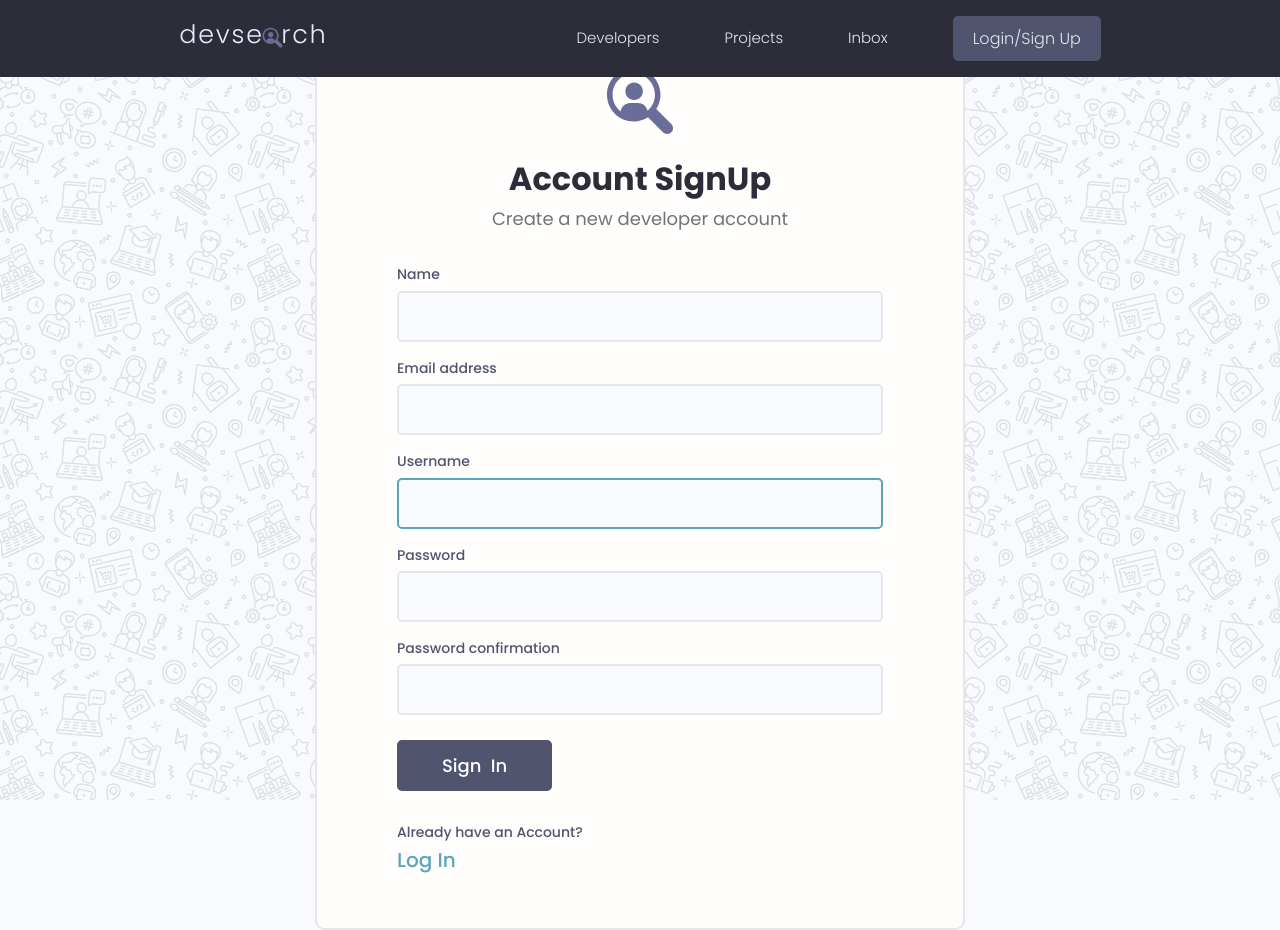
After one commit to nazmulfx/DevSearch, a Django app: page /register/ in a window 1280 px wide. The commit adds this page. Run offline with Django 5.2, Linux system fonts and the light colour scheme; some libraries are stand-ins or nearby versions.

Commit message:
User Create, update, Authenticate & Authorization

```diff
--- a/devsearch/templates/main.html
+++ b/devsearch/templates/main.html
@@ -28,10 +28,28 @@
         {% include "navbar.html" %}
         <!--Navbar Start-->
 
+        {% comment %} {% if messages %}
+        <ul class="messages">
+            {% for message in messages %}
+            <li{% if message.tags %} class="{{ message.tags }}"{% endif %}>{{ message }}</li>
+            {% endfor %}
+        </ul>
+        {% endif %} {% endcomment %}
+        {% if messages %}
+            {% for message in messages %}
+            <div class="alert alert--{{message.tags}}">
+                <p class="alert__message">{{message}}</p>
+                <button class="alert__close">x</button>
+            </div>
+            {% endfor %}
+        {% endif %}
+
         <!--Content Start-->
         {% block content %}
 
         {% endblock content %}
         <!--Content end-->
+
+        <script href="{% static 'uikit/app.js' %}"></script>
     </body>
 </html>
--- a/devsearch/templates/navbar.html
+++ b/devsearch/templates/navbar.html
@@ -16,8 +16,13 @@
           <li class="header__menuItem"><a href="{% url 'profiles' %}">Developers</a></li>
           <li class="header__menuItem"><a href="{% url 'projects' %}">Projects</a></li>
           <li class="header__menuItem"><a href="inbox.html">Inbox</a></li>
+
+          {% if request.user.is_authenticated %}
           <li class="header__menuItem"><a href="{% url 'create-project' %}">Add Project</a></li>
-          <li class="header__menuItem"><a href="login.html" class="btn btn--sub">Login/Sign Up</a></li>
+          <li class="header__menuItem"><a href="{% url 'logout' %}" class="btn btn--sub">Logout</a></li>
+          {% else %}
+          <li class="header__menuItem"><a href="{% url 'login' %}" class="btn btn--sub">Login/Sign Up</a></li>
+          {% endif %}
         </ul>
       </nav>
     </div>
--- /dev/null
+++ b/devsearch/user/forms.py
@@ -0,0 +1,24 @@
+from django.forms import ModelForm
+from django.contrib.auth.forms import UserCreationForm
+from django.contrib.auth.models import User
+
+
+class UserForm(UserCreationForm):
+    class Meta:
+        model = User
+        fields = ['first_name', 'email', 'username', 'password1', 'password2']
+        labels = {
+            'first_name': 'Name',
+        }
+
+        # Note: css class in input,
+    def __init__(self, *args, **kwargs):
+        super(UserForm, self).__init__(*args, **kwargs)
+        #Note: in for loop way
+        for lable, field in self.fields.items():
+            field.widget.attrs.update({'class':'input'})
+
+    def __init__(self, *args, **kwargs):
+        super(UserForm, self).__init__(*args, **kwargs)
+        for label, field in self.fields.items():
+            field.widget.attrs.update({'class': 'input'})
--- /dev/null
+++ b/devsearch/user/templates/user/login_register.html
@@ -0,0 +1,97 @@
+{% extends "main.html" %}
+
+{% block content %}
+{% load static %}
+
+{% if page == 'register' %}
+
+    <div class="auth">
+        <div class="card">
+            <div class="auth__header text-center">
+                <a href="/">
+                <img src="{% static 'images/icon.svg' %}" alt="icon" />
+                </a>
+                <h3>Account SignUp</h3>
+                <p>Create a new developer account</p>
+            </div>
+
+            <form action="{% url 'register' %}" method="POST" class="form auth__form">
+                {% csrf_token %}
+
+                {% for field in form %}
+                <div class="form__field">
+                    <label for="formInput#text">{{field.label}}</label>
+                    {{field}}
+                </div>
+
+                {% comment %} {% if field.help_text %}
+                    <small>{{field.help_text}}</small>          <!-- render default django form requirements -->
+                {% endif %} {% endcomment %}
+
+                {% for error in field.errors %}
+                <p style="color: red">{{error}}</p>          <!-- render default django form errors if any -->
+                {% endfor %}
+
+
+                {% endfor %}
+
+                <div class="auth__actions">
+                <input class="btn btn--sub btn--lg" type="submit" value="Sign  In" />
+                </div>
+            </form>
+            <div class="auth__alternative">
+                <p>Already have an Account?</p>
+                <a href="{% url 'login' %}">Log In</a>
+            </div>
+        </div>
+    </div>
+{% elif page == 'login' %}
+    <div class="auth">
+        <div class="card">
+            <div class="auth__header text-center">
+                <a href="/">
+                <img src="{% static 'images/icon.svg' %}" alt="icon" />
+                </a>
+                <h3>Account Login</h3>
+                <p>Hello Developer, Welcome Back!</p>
+            </div>
+
+            <form action="{% url 'login' %}" method="POST" class="form auth__form">
+                {% csrf_token %}
+
+                <div class="form__field">
+                    <label for="formInput#text">Username: </label>
+                    <input
+                        class="input input--text"
+                        id="formInput#text"
+                        type="text"
+                        name="username"
+                        placeholder="Enter your username..."
+                    />
+                </div>
+
+                <!-- Input:Password -->
+                <div class="form__field">
+                <label for="formInput#password">Password: </label>
+                <input
+                    class="input input--password"
+                    id="formInput#passowrd"
+                    type="password"
+                    name="password"
+                    placeholder="••••••••"
+                />
+                </div>
+                <div class="auth__actions">
+                <input class="btn btn--sub btn--lg" type="submit" value="Log In" />
+                <a href="">Forget Password?</a>
+                </div>
+            </form>
+            <div class="auth__alternative">
+                <p>Don’t have an Account?</p>
+                <a href="{% url 'register' %}">Sign Up</a>
+            </div>
+        </div>
+    </div>
+{% endif %}
+
+{% endblock content %}
--- a/devsearch/user/urls.py
+++ b/devsearch/user/urls.py
@@ -3,6 +3,10 @@ from django.urls import path, include
 from . import views
 
 urlpatterns = [
+    path('login/', views.loginUser, name='login'),
+    path('logout/', views.logoutUser, name='logout'),
+    path("register/", views.registerUser, name="register"),
+
     path('', views.profiles, name='profiles'),
     path('profile/<str:pk>/', views.userProfile, name='user-profile'),
 ]
--- a/devsearch/user/views.py
+++ b/devsearch/user/views.py
@@ -1,7 +1,56 @@
-from django.shortcuts import render
+from django.shortcuts import render, redirect
+from django.contrib.auth import authenticate, login, logout
+from django.contrib import messages
+from django.contrib.auth.models import User
 from . models import Profile
+from . forms import UserForm
 
 # Create your views here.
+def loginUser(request):
+    page= 'login'
+    if request.user.is_authenticated:
+        return redirect('profiles')
+    if request.method == 'POST':
+        username = request.POST['username'].lower()
+        password = request.POST['password']
+        try:
+            user = User.objects.get(username=username)
+        except:
+            messages.info(request, 'Username does not exist.')
+        user = authenticate(request, username=username, password=password)
+        if user is not None:
+            login(request, user)
+            return redirect('profiles')
+        else:
+            messages.error(request, 'Username or Password is incorrect')
+    context = {'page': page}
+    return render(request, 'user/login_register.html', context)
+
+
+def logoutUser(request):
+    logout(request)
+    messages.info(request, 'User logged out!')
+    return redirect('login')
+
+
+def registerUser(request):
+    page= 'register'
+    form = UserForm()
+    if request.method == 'POST':
+        form = UserForm(request.POST)
+        if form.is_valid():
+            user = form.save(commit=False)
+            user.username = user.username.lower()
+            user.save()
+            messages.success(request, 'Account successfully created.')
+            login(request, user)
+            return redirect('profiles')
+        else:
+            messages.success(request, 'An error has occurred during registrations.')
+    context = {'page': page, 'form': form}
+    return render(request, 'user/login_register.html', context)
+
+
 def profiles(request):
     profiles = Profile.objects.all()
     context = {'profiles':profiles}
```
Also changed, not shown: devsearch/projects/forms.py (+12 -12 lines), devsearch/projects/views.py (+7 -0 lines), devsearch/static/uikit/app.js (+9 -0 lines), devsearch/db.sqlite3, devsearch/static/images/codesniper_0DMAJJo_5ghYKqd.png (added), devsearch/static/images/pattern_QhgieDo.jpg (added), devsearch/static/images/pattern_cGWvJou.jpg (added), devsearch/static/images/pattern_kvqBDgH.jpg (added).
